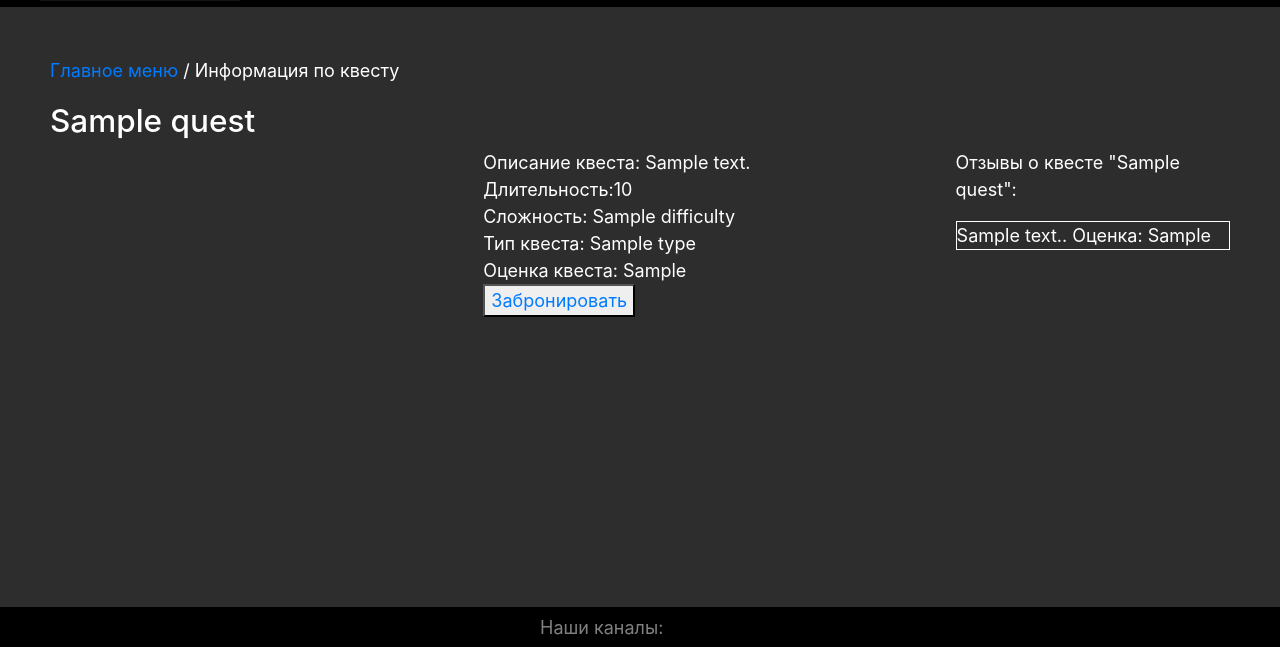
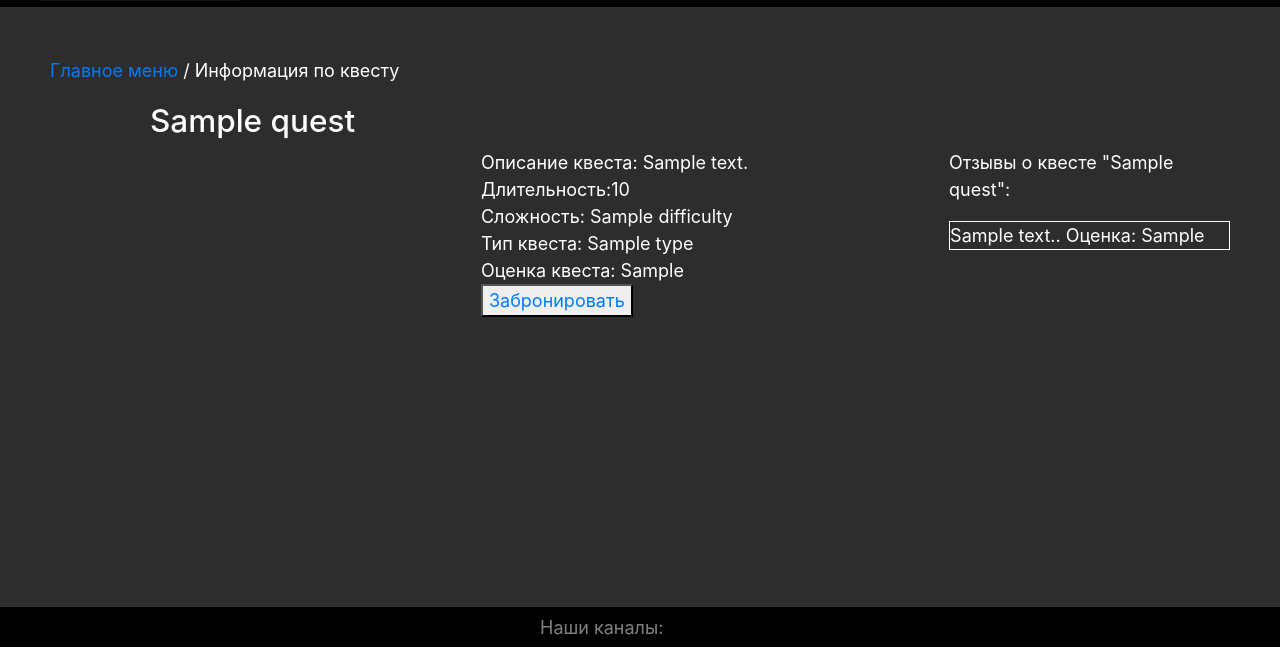
Before and after one commit to ITS1Lv3R/crm, a Django app: template apps/templates/content/quest/quest_view.html in a window 1280 px wide; the page is wider, and only the part inside the window is pictured. Shown: the part 86-733 px from the top of that part. Run offline with Django 3.2, Linux system fonts and the light colour scheme; the template is opened without the code that fills it: most values are stand-ins (such as "Sample title", 1, 10 or a date in 2020); some libraries are stand-ins or nearby versions.

Commit message:
'correction'

```diff
--- a/apps/content/models.py
+++ b/apps/content/models.py
@@ -70,7 +70,7 @@ class TypeQuest(models.Model):
 
 
 class QuestFeedBack(models.Model):
-    description = models.CharField(max_length=500, verbose_name='Описание типа', blank=True)
+    description = models.CharField(max_length=500, verbose_name='Отзыв', blank=True)
     quest = models.ForeignKey("Quest",
                               related_name='feedbacks',
                               null=True,
--- a/apps/sales/admin.py
+++ b/apps/sales/admin.py
@@ -5,10 +5,10 @@ from .models import *
 
 
 class OrderAdmin(admin.ModelAdmin):
-    list_display = ['id', 'client', 'comment', 'is_confirmed', 'time_start',
+    list_display = ['id', 'client', 'manager', 'comment', 'is_confirmed', 'time_start',
                     'time_finish', 'status', 'coupon',
                     Order.get_total_cost, Order.get_total_cost_discount, Order.get_discount_percent]
-    list_filter = ['id', 'client', 'comment', 'is_confirmed', 'date_creation', 'time_start',
+    list_filter = ['manager', 'is_confirmed', 'date_creation', 'time_start',
                    'time_finish', 'status', 'coupon']
     list_editable = ['status']
 
--- a/apps/templates/content/quest/quest_view.html
+++ b/apps/templates/content/quest/quest_view.html
@@ -7,7 +7,7 @@
 {% block content %}
 <p><a href="{% url 'sales:index' %}">Главное меню</a> / Информация по квесту </p>
 
- <h3>{{ quest.name }}</h3>
+<h3 style="margin-left:100px"> {{ quest.name }}</h3>
 <div class="quest_detail_info">
     <div class="quest_info">
         <img src="{% thumbnail quest.image 500x500 crop %}">
@@ -23,7 +23,7 @@
     <button><a href="{% url 'sales:order_create' quest.slug %}">Забронировать</a></button>
     </div>
 
-    <div class="feedback_quest">
+    <div style="width:300px;">
         <p>Отзывы о квесте "{{ quest.name }}":</p>
         {% if quest.get_all_feedback %}
             {% for feedback in quest.get_all_feedback %}
```
Also changed, not shown: static/css/base.css (line endings or trailing spaces).
